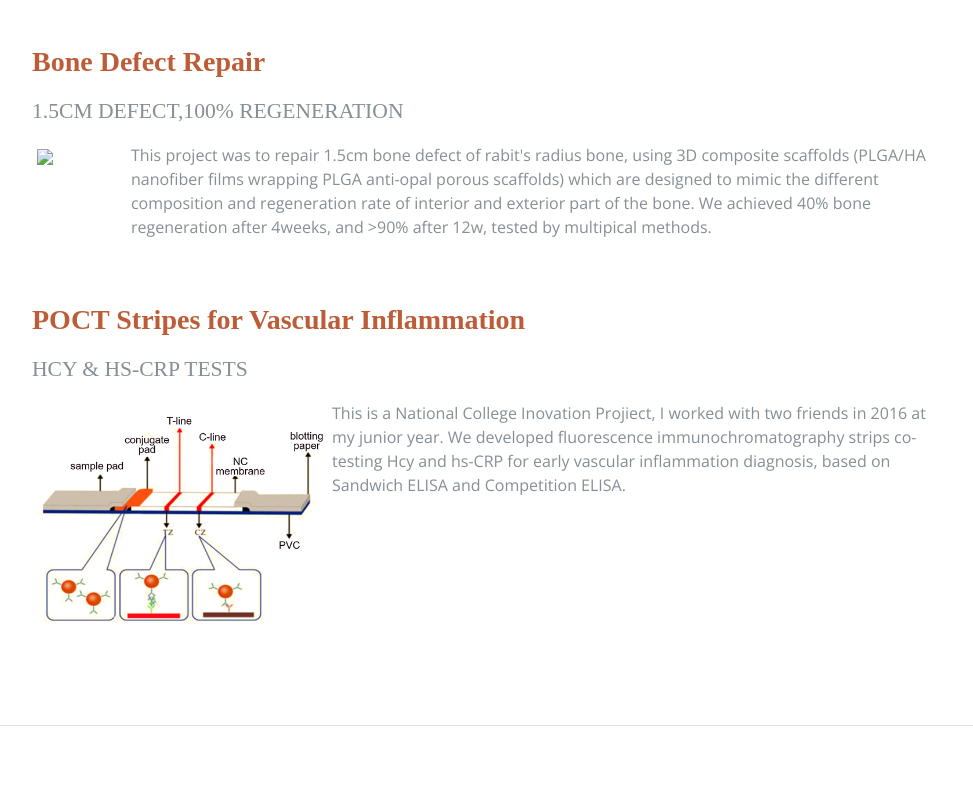
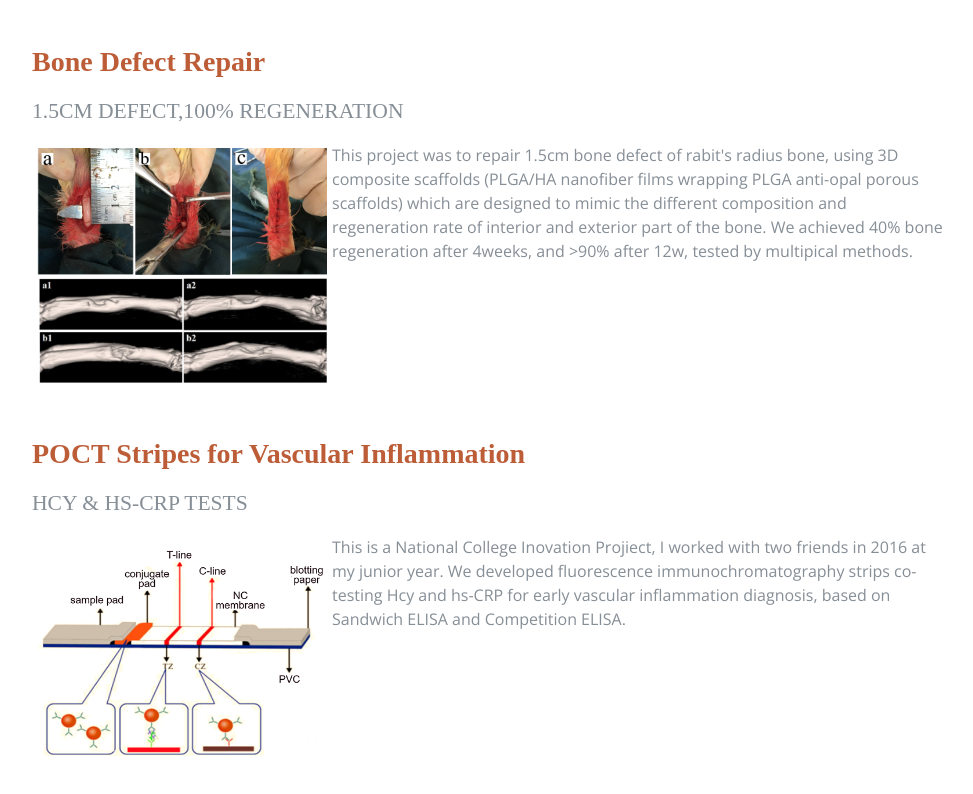
Before and after one commit to Jane-ZJY/jane-zjy.github.io, a website: page projects/index.html in a window 1280 px wide. Shown: the part 883-1677 px from the top of the page, without its empty margins (288-1261 px from the left). Before the commit the page ends 1609 px from the top, so only its background shows below. Drawn offline with nearby package versions, Linux system fonts and the light colour scheme; files that its build step writes are made by us from their sources; files whose address does not match are found by name; a web font is replaced by a local one.

Commit message:
Revert "bonerep img"
This reverts commit 6197b4824eb7ac841aa8adbccac5579b4dca5b49.

```diff
--- a/projects/index.html
+++ b/projects/index.html
@@ -124,7 +124,7 @@
 		  <div class="resume-item d-flex flex-column flex-md-row mb-5">
             <div class="resume-content " style="width:350px;!important;">
 
-			  <img src="/img/CT2.png" style="width:300px;padding: 5px"/>
+			  <img src="/img/bonerep.png" style="width:300px;padding: 5px"/>
 
 			</div>
 			<div class="resume-date">
```
Also changed, not shown: img/CT2.gif (deleted), img/bonerep2.png (deleted), 1 other file.
